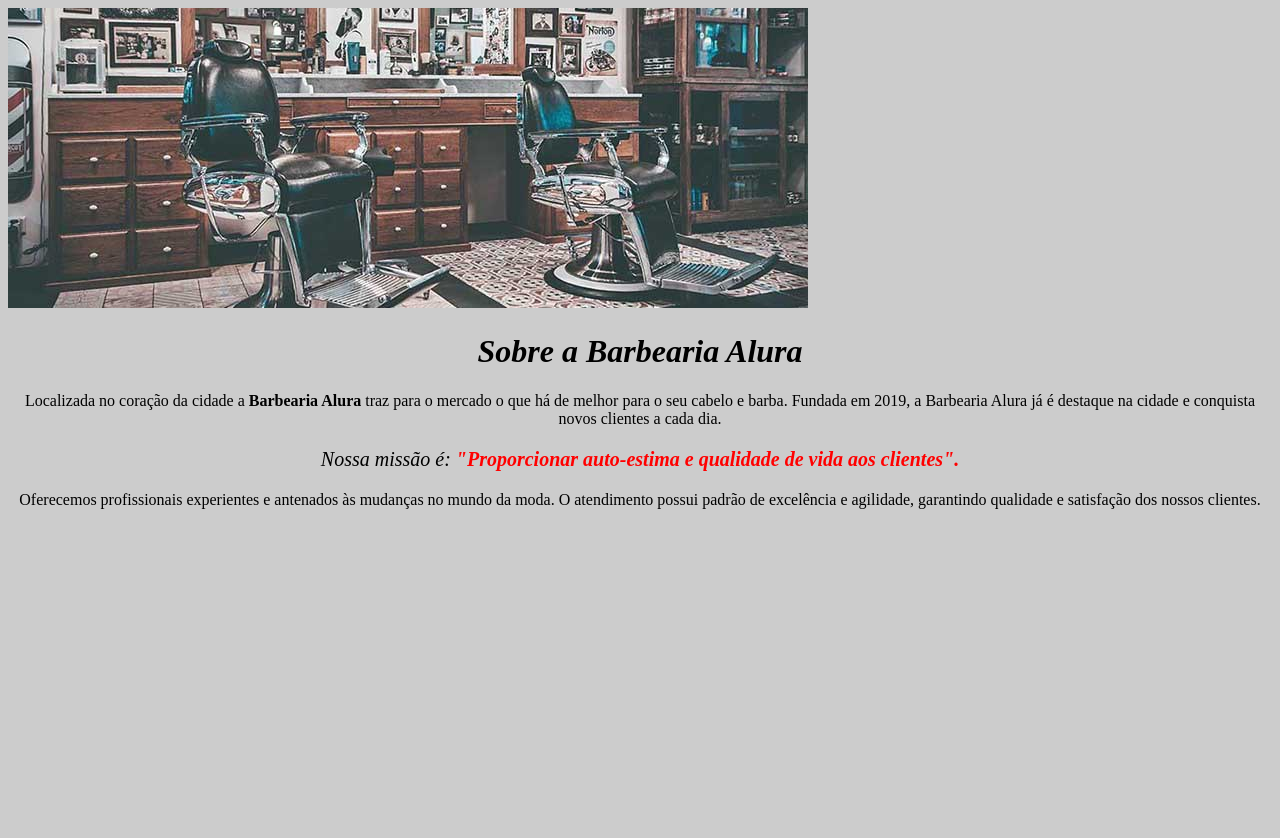
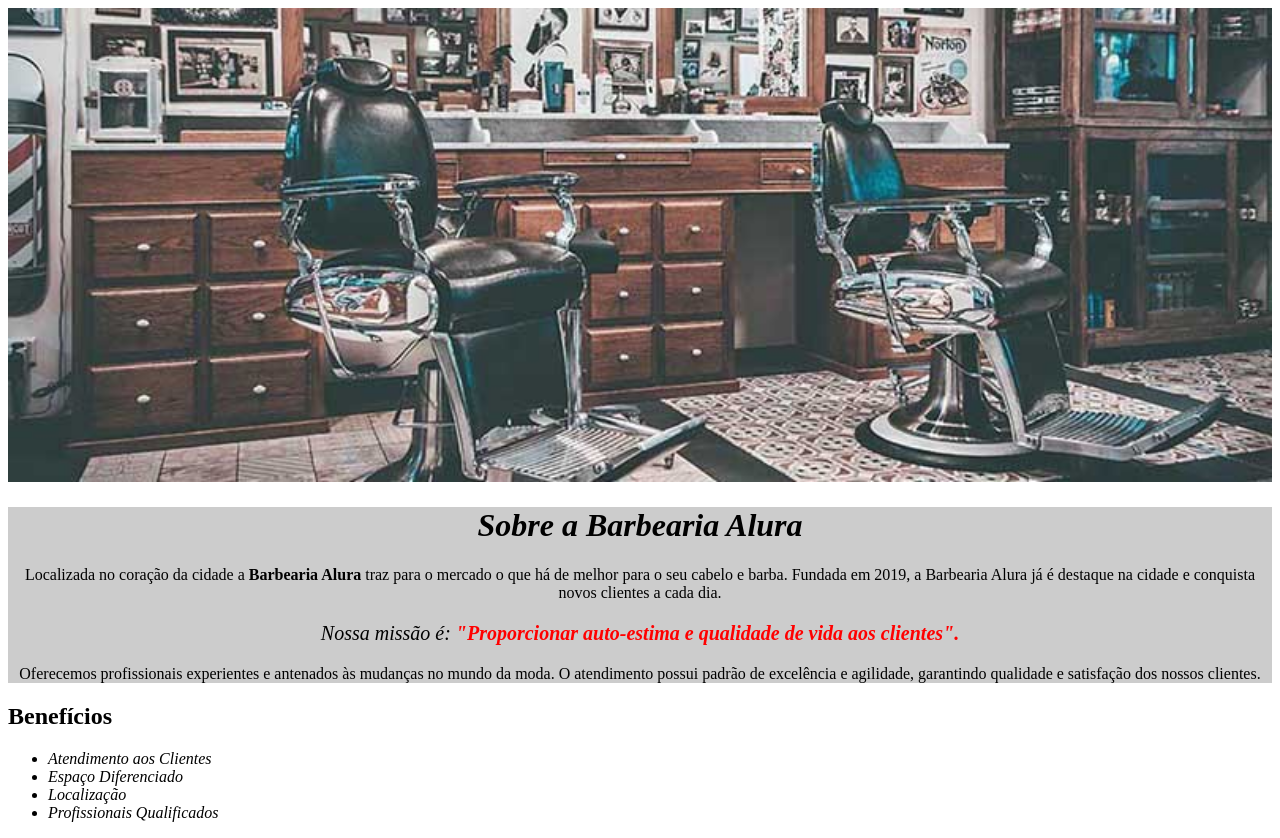
Before and after one commit to priscilasay/Projeto-barbearia, a plain HTML site: page index.html in a window 1280 px wide. Before the commit the page ends 800 px from the top, so only its background shows below. Drawn offline with Linux system fonts and the light colour scheme.

Commit message:
Add files via upload

```diff
--- a/index.html
+++ b/index.html
@@ -14,6 +14,7 @@
 
   <body>
     <img id= "banner" src= "banner.jpg">
+    <div class="principal">
 	  <h1> <em> Sobre a Barbearia Alura </em> </h1>
 
       <p>Localizada no coração da cidade a <strong>Barbearia Alura</strong> traz para o mercado o que há de melhor para o seu cabelo e barba. Fundada em 2019, a Barbearia Alura já é destaque na cidade e conquista novos clientes a cada dia. </p>
@@ -21,5 +22,18 @@
       <p id= "missao";><em>Nossa missão é: <strong>"Proporcionar auto-estima e qualidade de vida aos clientes".</em></strong> </p>
 
       <p>Oferecemos profissionais experientes e antenados às mudanças no mundo da moda. O atendimento possui padrão de excelência e agilidade, garantindo qualidade e satisfação dos nossos clientes.</p>
+    </div>
+
+    <div class="beneficios">
+      <h2>Benefícios</h2>
+
+      <ul>
+        <li class="itens"> Atendimento aos Clientes</li>
+        <li class="itens">Espaço Diferenciado</li>
+        <li class="itens">Localização</li>
+        <li class="itens">Profissionais Qualificados</li>
+      </ul>
+    </div>
+
   </body>
  </html>
--- a/style.css
+++ b/style.css
@@ -1,9 +1,15 @@
 body{
-    background: #CCCCCC;
+
     }
 
 #banner {
 
+    width: 100%;
+
+}
+
+.principal {
+    background: #CCCCCC;
 }
 
 h1{
@@ -22,3 +28,11 @@ em strong{
 #missao{
     font-size: 20px
 }
+
+.itens {
+    font-style: italic;
+}
+
+.beneficios {
+    background: #FFFFFF;
+}
```
